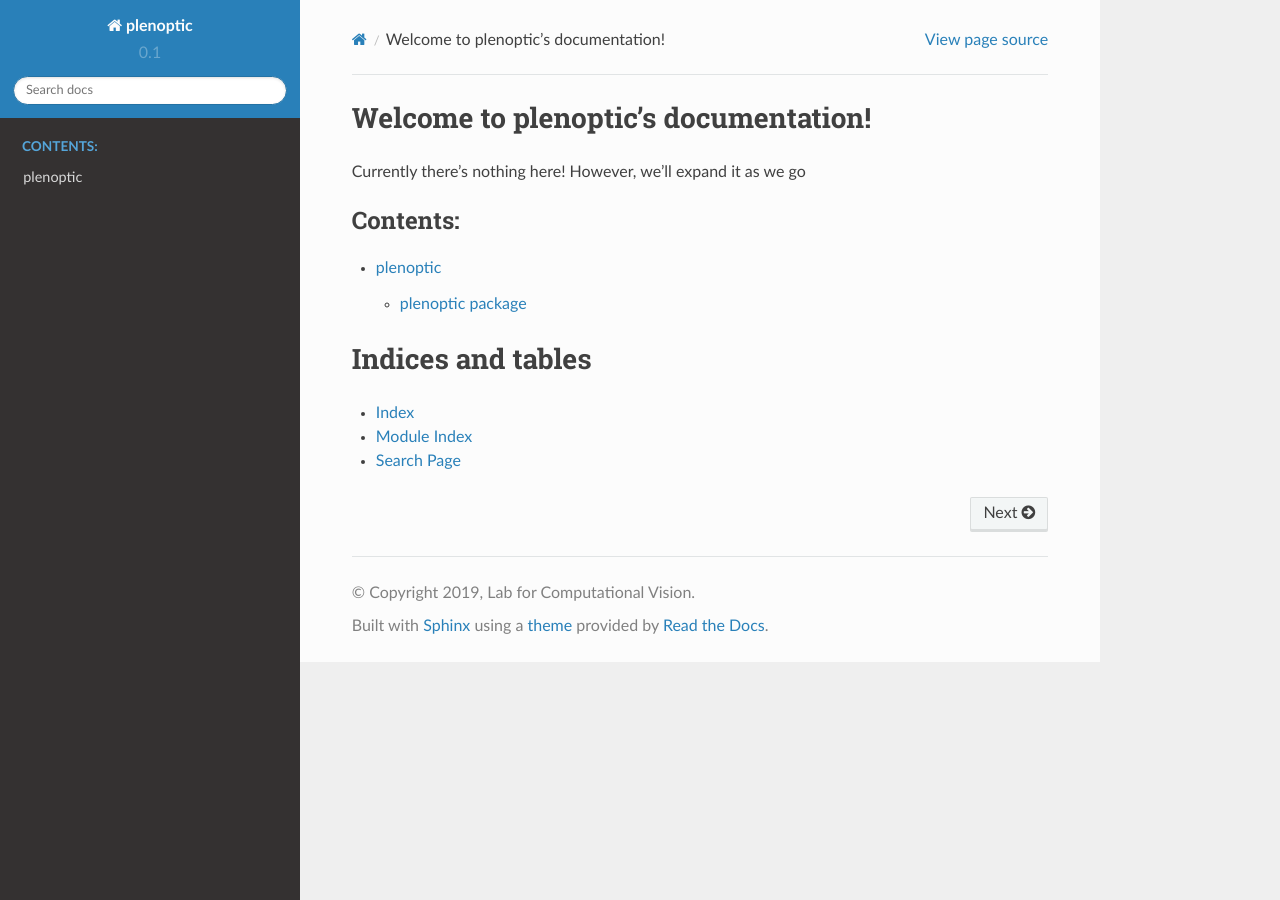
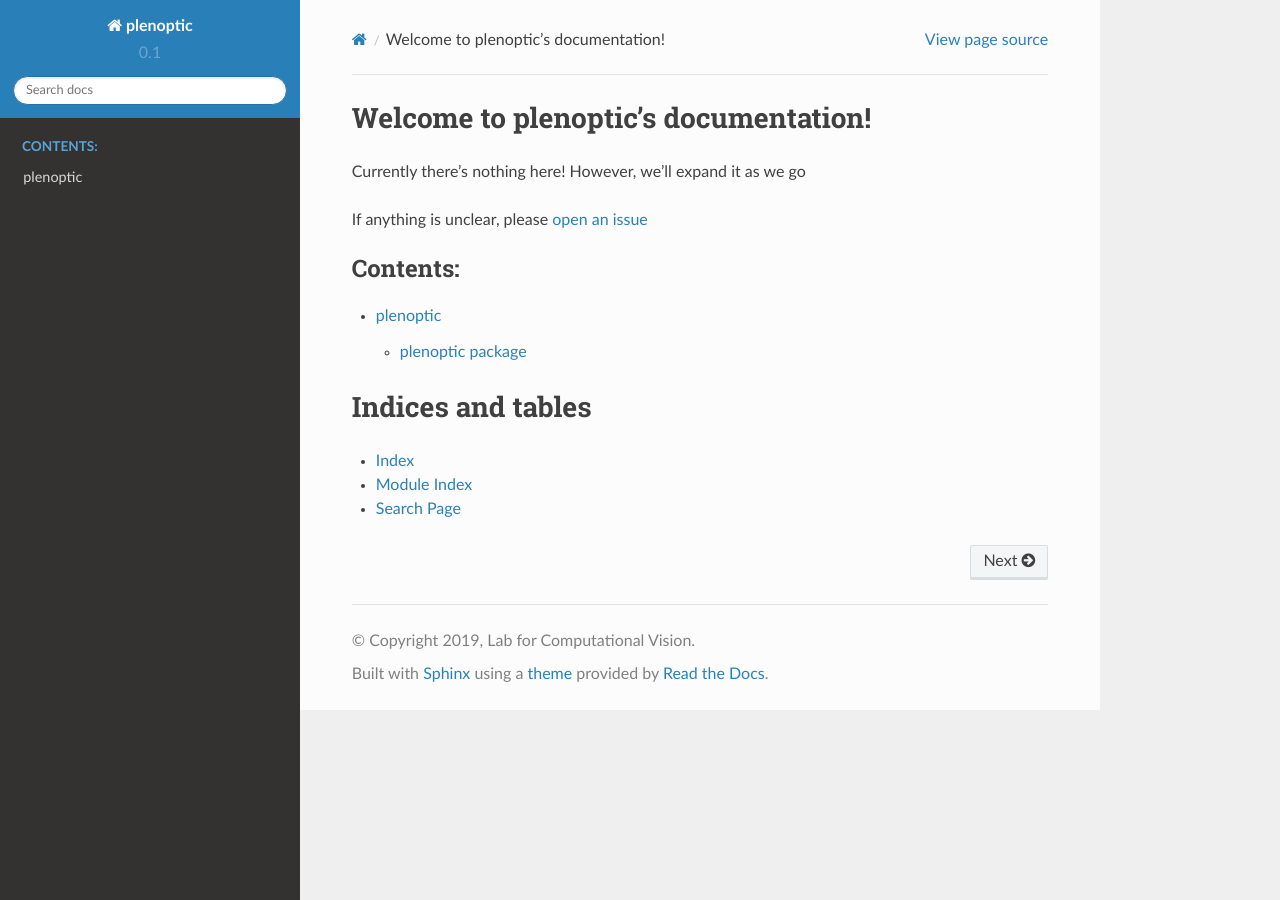
Before and after one commit to plenoptic-org/plenoptic, a Sphinx documentation site: the page built from docs/index.rst, in a window 1280 px wide. Built offline with Sphinx 7.4.7 and the Read the Docs theme 2.0.0, drawn with Linux system fonts in a browser that asks for light colours; the version number is read from the project's files by our own code.

Commit message:
Update index.rst

```diff
--- a/docs/index.rst
+++ b/docs/index.rst
@@ -7,6 +7,8 @@ Welcome to plenoptic's documentation!
 =====================================
 
 Currently there's nothing here! However, we'll expand it as we go
+
+If anything is unclear, please `open an issue <https://github.com/LabForComputationalVision/plenoptic/issues>`_
 
 .. toctree::
    :maxdepth: 2
```
